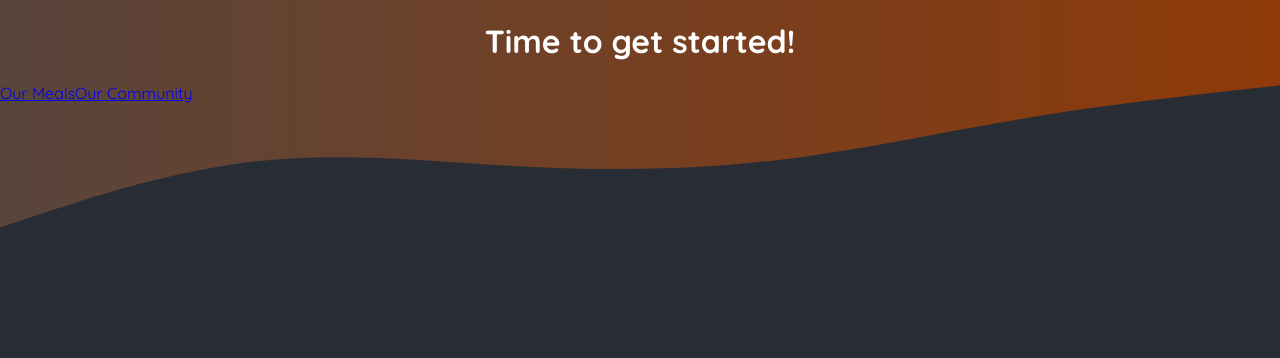
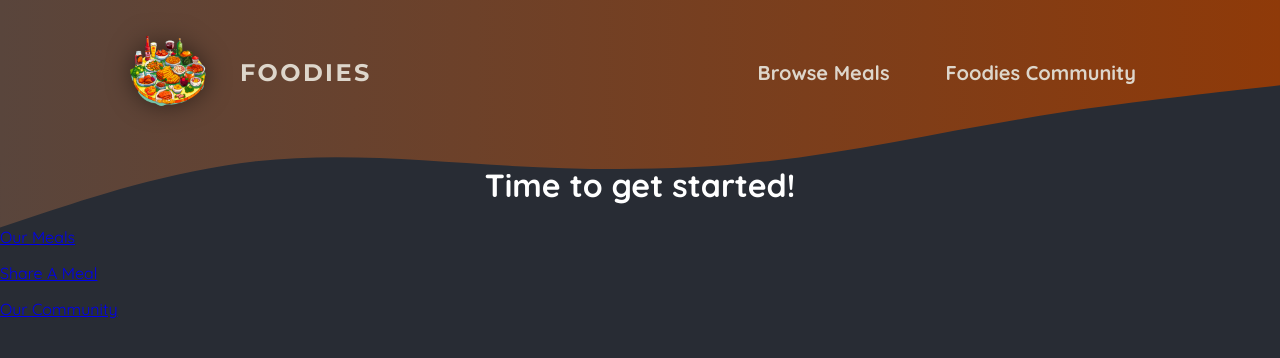
Before and after one commit to Chen-Abudi/foodies-app, a Next.js app: page / in a window 1280 px wide. Shown: the top 358 px of the page. Built offline with nearby package versions, Linux system fonts and the light colour scheme.

Commit message:
Feat/layout (#5)
* feat: Update dynamic route

* feat: Add main header

```diff
--- a/app/layout.js
+++ b/app/layout.js
@@ -1,8 +1,9 @@
-import './globals.css';
+import MainHeader from "@/components/main-header";
+import "./globals.css";
 
 export const metadata = {
-  title: 'NextLevel Food',
-  description: 'Delicious meals, shared by a food-loving community.',
+  title: "Foodies App",
+  description: "Delicious meals, shared by a food-loving community.",
 };
 
 export default function RootLayout({ children }) {
@@ -15,11 +16,11 @@ export default function RootLayout({ children }) {
               <linearGradient id="gradient" x1="0%" y1="0%" x2="100%" y2="0%">
                 <stop
                   offset="0%"
-                  style={{ stopColor: '#59453c', stopOpacity: '1' }}
+                  style={{ stopColor: "#59453c", stopOpacity: "1" }}
                 />
                 <stop
                   offset="100%"
-                  style={{ stopColor: '#8f3a09', stopOpacity: '1' }}
+                  style={{ stopColor: "#8f3a09", stopOpacity: "1" }}
                 />
               </linearGradient>
             </defs>
@@ -30,6 +31,7 @@ export default function RootLayout({ children }) {
           </svg>
         </div>
 
+        <MainHeader />
         {children}
       </body>
     </html>
--- /dev/null
+++ b/app/meals/[mealSlug]/page.js
@@ -0,0 +1,5 @@
+function MealPage() {
+  return <h1>Meals Details</h1>;
+}
+
+export default MealPage;
--- a/app/meals/share/page.js
+++ b/app/meals/share/page.js
@@ -1,5 +1,5 @@
 function ShareMealsPage() {
-  return <h1>Share Meals Page</h1>;
+  return <h1>Share A Meal</h1>;
 }
 
 export default ShareMealsPage;
--- a/app/page.js
+++ b/app/page.js
@@ -8,6 +8,11 @@ export default function Home() {
       </h1>
       <p>
         <Link href="/meals">Our Meals</Link>
+      </p>
+      <p>
+        <Link href="/meals/share">Share A Meal</Link>
+      </p>
+      <p>
         <Link href="/community">Our Community</Link>
       </p>
     </main>
--- /dev/null
+++ b/components/main-header.js
@@ -0,0 +1,28 @@
+import Link from "next/link";
+
+import HeaderLogo from "@/assets/logo.png";
+import classes from "./main-header.module.css";
+
+function MainHeader() {
+  return (
+    <header className={classes.header}>
+      <Link href="/" className={classes.logo}>
+        <img src={HeaderLogo.src} alt="A plate full of food" />
+        Foodies
+      </Link>
+
+      <nav className={classes.nav}>
+        <ul>
+          <li>
+            <Link href="/meals">Browse Meals</Link>
+          </li>
+          <li>
+            <Link href="/community">Foodies Community</Link>
+          </li>
+        </ul>
+      </nav>
+    </header>
+  );
+}
+
+export default MainHeader;
--- /dev/null
+++ b/components/main-header.module.css
@@ -0,0 +1,67 @@
+.header {
+  padding: 2rem 1rem;
+  display: flex;
+  justify-content: space-between;
+  align-items: center;
+}
+
+@media (min-width: 768px) {
+  .header {
+    padding: 2rem 10%;
+  }
+}
+
+.nav ul {
+  margin: 0;
+  padding: 0;
+  list-style: none;
+  /* font-family: "Montserrat", sans-serif; */
+  font-size: 1.25rem;
+  display: flex;
+  gap: 1.5rem;
+}
+
+.nav a {
+  padding: 0.5rem 1rem;
+  font-weight: bold;
+  text-decoration: none;
+  color: #ddd6cb;
+  border-radius: 0.5rem;
+}
+
+.nav a:hover,
+.nav a:active {
+  text-shadow: 0 0 18px rgba(248, 190, 42, 0.8);
+  background: linear-gradient(90deg, #ff8a05, #f9b331);
+  background-clip: text;
+  -webkit-background-clip: text;
+  -webkit-text-fill-color: transparent;
+}
+
+.active {
+  background: linear-gradient(90deg, #ff8a05, #f9b331);
+  background-clip: text;
+  -webkit-background-clip: text;
+  -webkit-text-fill-color: transparent;
+}
+
+.logo {
+  font-size: 1.5rem;
+  font-family: "Montserrat", sans-serif;
+  font-weight: bold;
+  text-decoration: none;
+  text-transform: uppercase;
+  letter-spacing: 0.15rem;
+  color: #ddd6cb;
+  display: flex;
+  justify-content: center;
+  align-items: center;
+  gap: 2rem;
+}
+
+.logo img {
+  width: 5rem;
+  height: 5rem;
+  object-fit: contain;
+  filter: drop-shadow(0 0 0.75rem rgba(0, 0, 0, 0.5));
+}
```
Also changed, not shown: app/meals/[slug]/page.js (deleted, +0 -10 lines), app/meals/page.js (+1 -12 lines).
